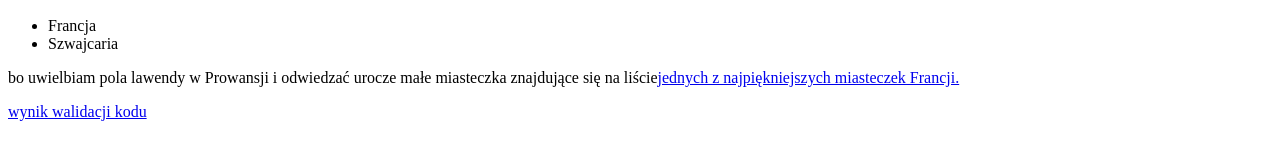
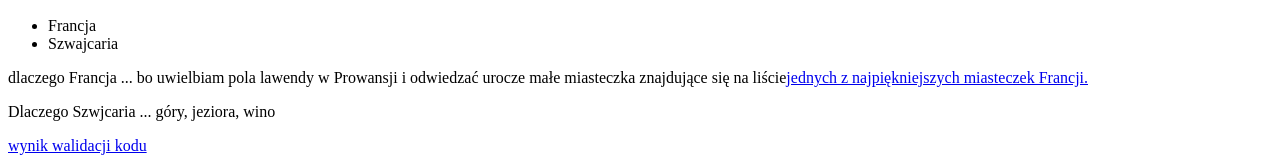
Before and after one commit to MalgorzataRatajczyk/learning-git-1, a plain HTML site: page index.html in a window 1280 px wide. Shown: the part 925-1088 px from the top of the page. Before the commit the page ends 1054 px from the top, so only its background shows below. Drawn offline with Linux system fonts and the light colour scheme.

Commit message:
Edit parapraph about Moje podróże

```diff
--- a/index.html
+++ b/index.html
@@ -19,7 +19,8 @@
 				Szwajcaria
 			</li>
 		</ul>
-		<p>bo uwielbiam pola lawendy w Prowansji i odwiedzać urocze małe miasteczka znajdujące się na liście<a href="http://www.les-plus-beaux-villages-de-france.org/fr" target="_blank">jednych z najpiękniejszych miasteczek Francji.</a></p>
+		<p>dlaczego Francja ... bo uwielbiam pola lawendy w Prowansji i odwiedzać urocze małe miasteczka znajdujące się na liście<a href="http://www.les-plus-beaux-villages-de-france.org/fr" target="_blank">jednych z najpiękniejszych miasteczek Francji.</a></p>
+		<p>Dlaczego Szwjcaria ... góry, jeziora, wino</p>
 		<a href="https://1drv.ms/u/s!AoCtYXX04vyma6_dD_MqXD8AN8o" target="_blank">wynik walidacji kodu</a>
 	</body>
 </html>
```
